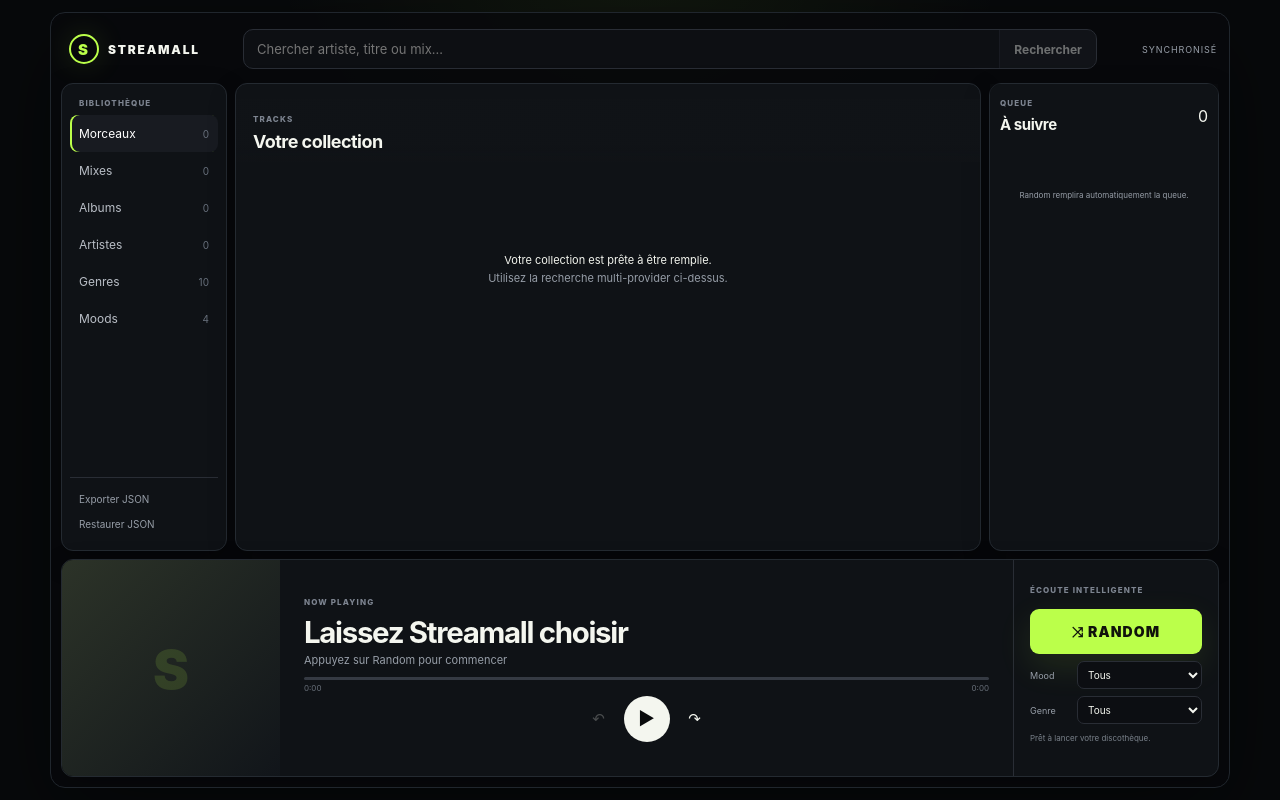
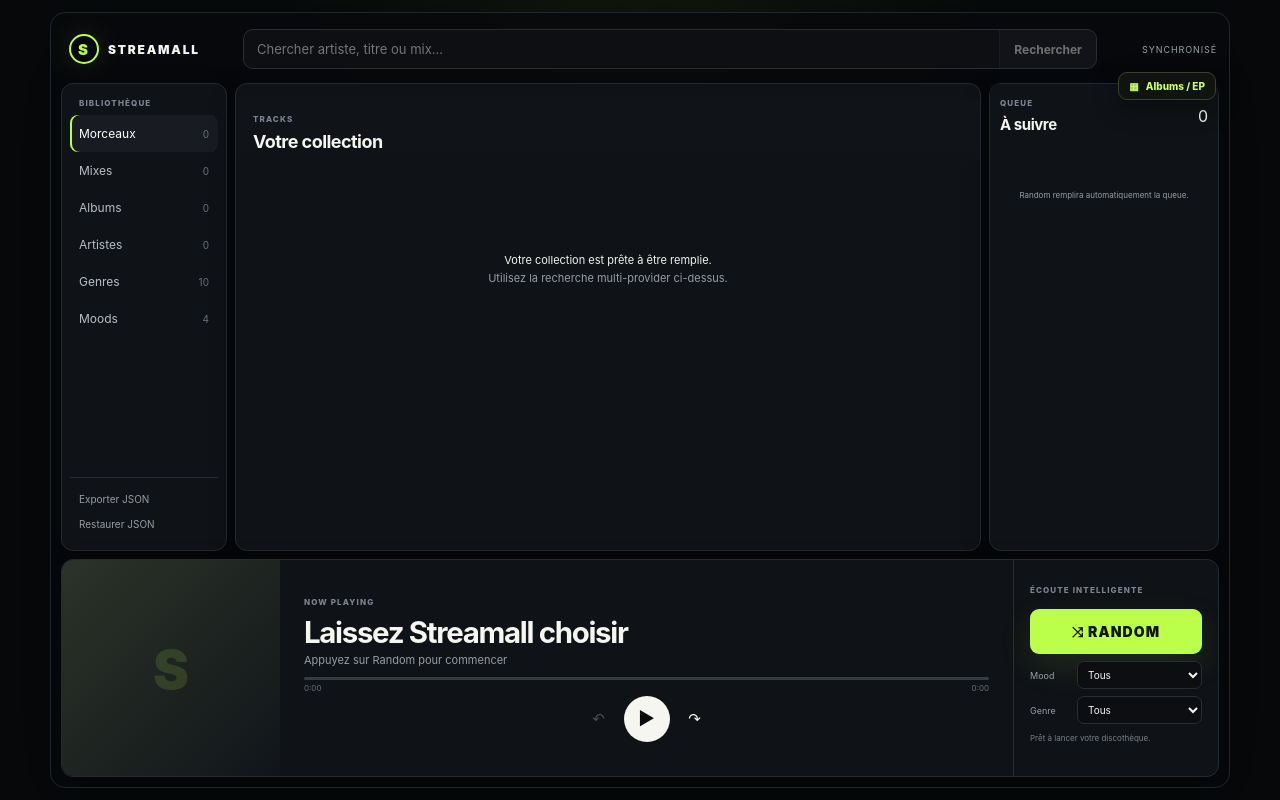
Before and after one commit to Soundprofile59/streamall, a Next.js app: page / in a window 1280 px wide. Built offline with nearby package versions, Linux system fonts and the light colour scheme.

Commit message:
feat: mount album catalog browser

```diff
--- a/src/app/layout.tsx
+++ b/src/app/layout.tsx
@@ -1,9 +1,11 @@
 import type { Metadata, Viewport } from "next";
+import { CatalogBrowser } from "@/client/catalog-browser";
 import "./globals.css";
 import "./ui-refresh.css";
 import "./interaction-refresh.css";
 import "./search-preview.css";
 import "./star-rating.css";
+import "./catalog-browser.css";
 
 export const metadata: Metadata = {
   title: "Streamall",
@@ -19,7 +21,7 @@
 export default function RootLayout({ children }: Readonly<{ children: React.ReactNode }>) {
   return (
     <html lang="fr">
-      <body>{children}</body>
+      <body>{children}<CatalogBrowser /></body>
     </html>
   );
 }
```
